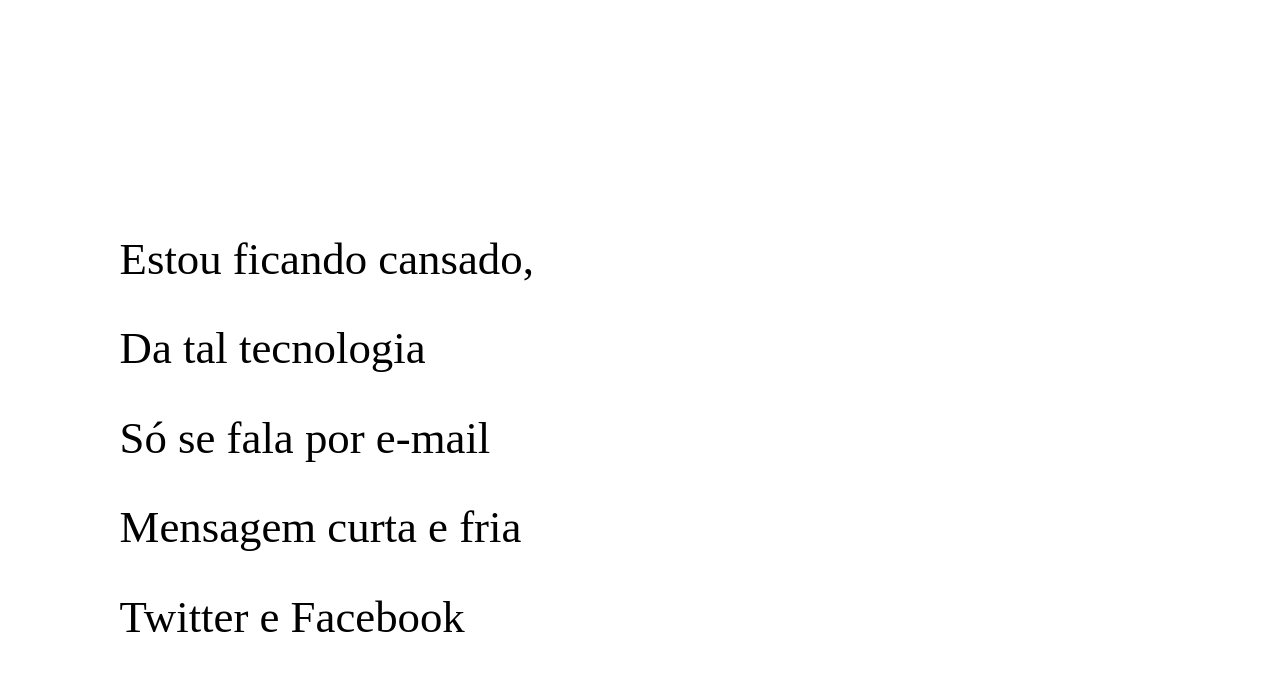
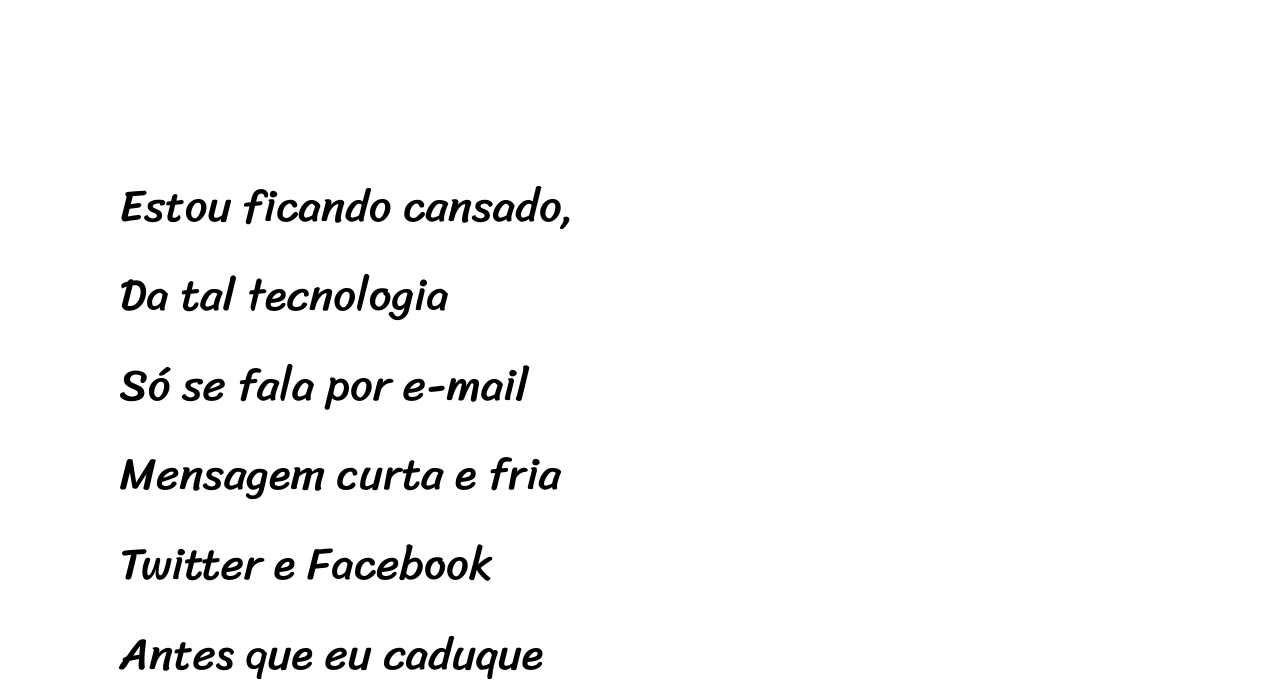
Before and after one commit to novon-boy/d012, a plain HTML site: page index.html in a window 1280 px wide. Shown: the part 268-957 px from the top of the page. Drawn offline with Linux system fonts and the light colour scheme.

Commit message:
update 4.1

```diff
--- a/style.css
+++ b/style.css
@@ -4,7 +4,7 @@
 
 @import url('https://fonts.googleapis.com/css2?family=Sriracha&display=swap');
 
-root{
+:root{
     --fonte1: Verdana, Geneva, Tahoma, sans-serif;
     --fonte2: 'Passion One', cursive;
     --fonte3: 'Sriracha', cursive;
@@ -51,8 +51,8 @@ a:hover{
 }
 
 section{
-    padding-top: 10%;
-    padding-bottom: 10%;
+    padding-top: 10vh;
+    padding-bottom: 10vh;
     line-height: 2em;
     padding-left: 30px;
     font-family: var(--fonte3);
@@ -61,6 +61,7 @@ section{
 
 section > p{
     padding: 2em;
+    font-family: var();
 }
 
 .normal{
@@ -73,6 +74,7 @@ section > p{
     color: white;
     box-shadow: inset 6px 6px 13px 0px rgb(0, 0, 0, 0.473);
     background-size: cover;
+    background-attachment: fixed;
 }
 
 section.imagem > p{
```
